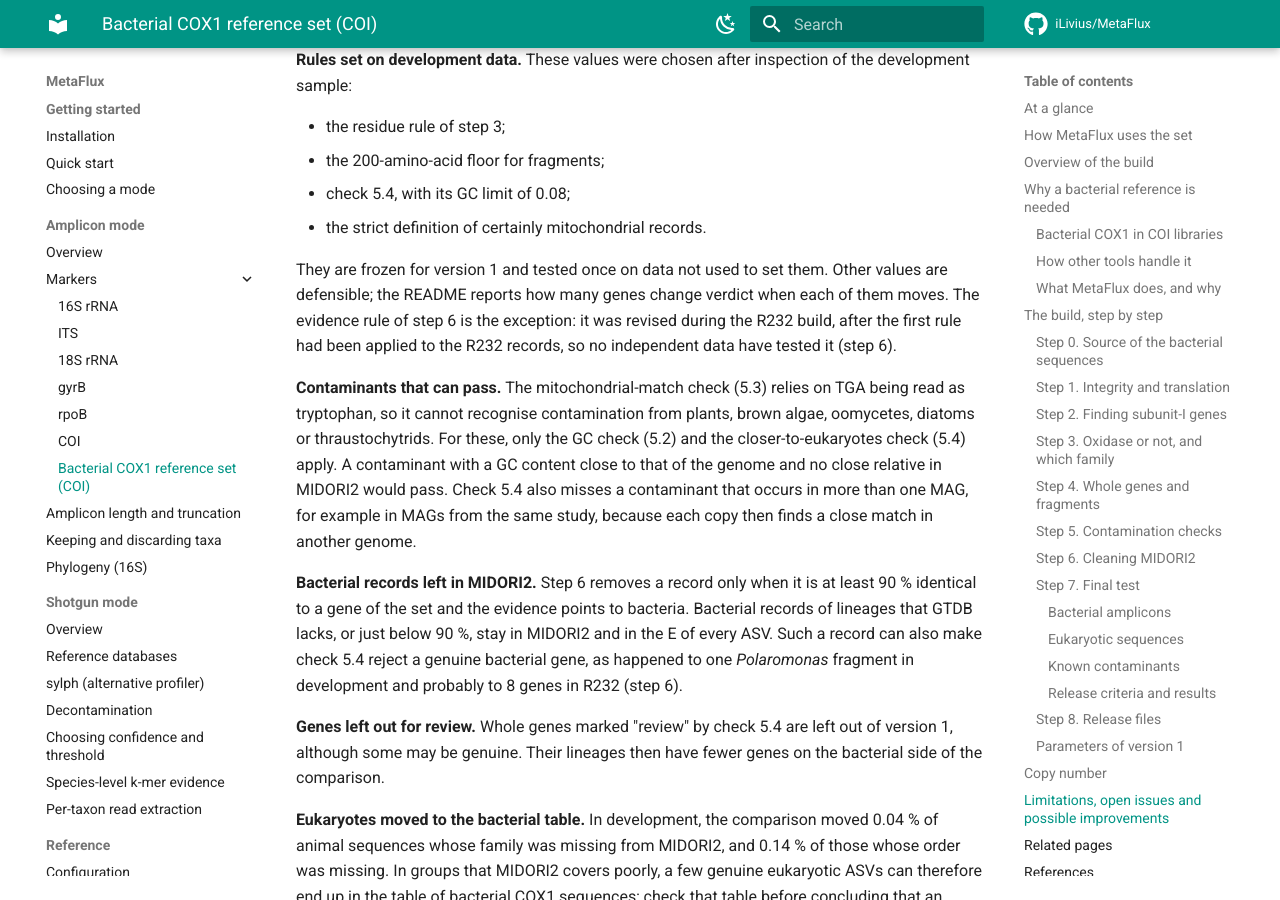
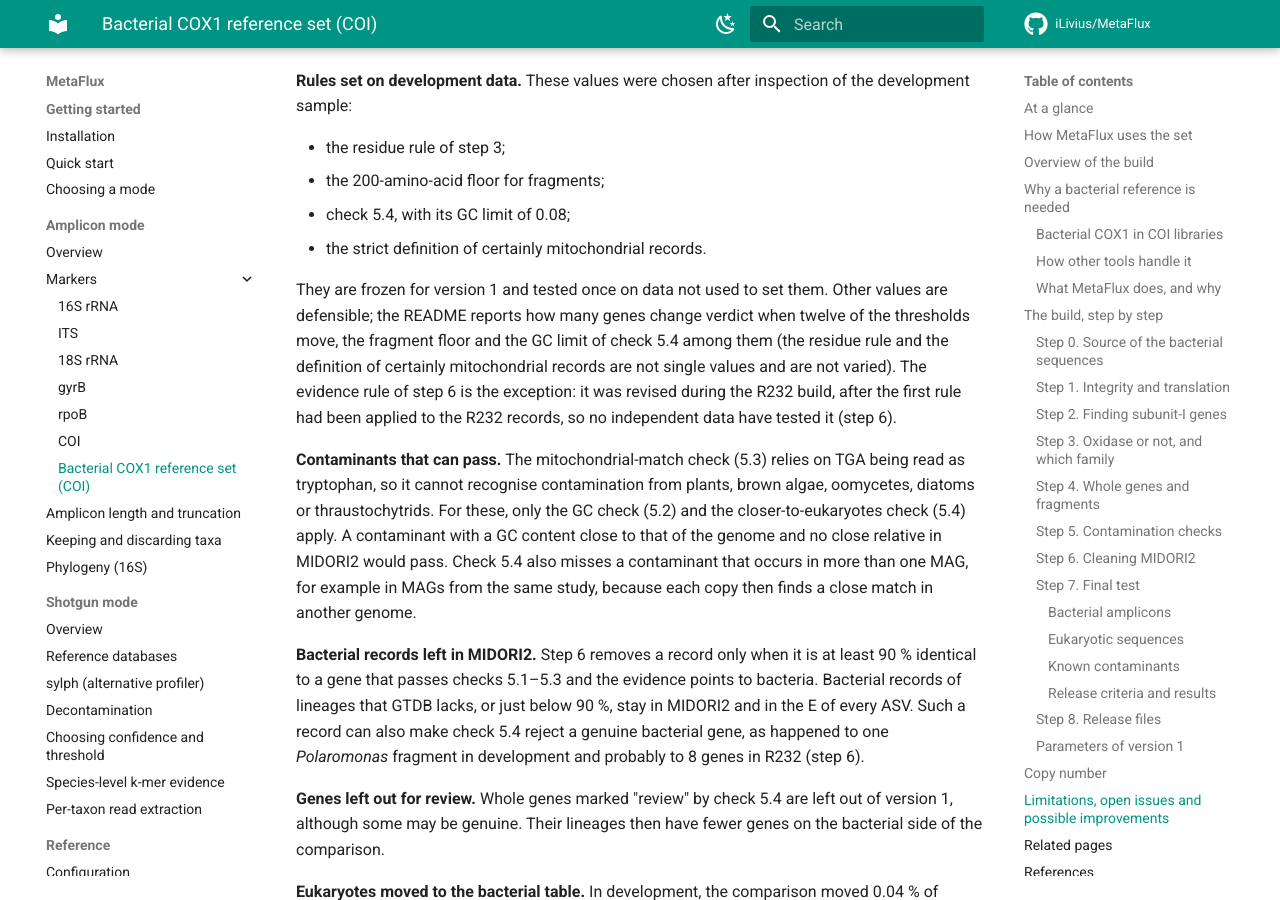
Before and after one commit to iLivius/MetaFlux, an MkDocs documentation site: the page built from docs/amplicon/markers/bacterial-cox1.md, in a window 1280 px wide and 900 px high, scrolled down 25659 px. Built offline with MkDocs 1.6.1 and Material for MkDocs 9.7.7, drawn with Linux system fonts in a browser that asks for light colours; comment, search, counter and statistics services are not loaded; some of the changed text lies outside the part shown.

Commit message:
COX1 wording: the genes step 6 searches with, twelve thresholds, the search depth
- The MIDORI2 records in the list of the bacterial COX1 set are at least 90 %
  identical to a gene that passes checks 5.1-5.3 of the build, not to "a (candidate)
  gene of the set": 17 of the 186 match only genes that check 5.4 then left out.
  Corrected on the bacterial COX1 page (three places), the COI page, the marker
  overview, the configuration reference and the comment of the COI marker pack.
- The README of the set reports the sensitivity of its counts for twelve of the
  thresholds, not for each of them; the residue rule and the definition of certainly
  mitochondrial records are not single values and are not varied.
- The off-target guard's search (--maxaccepts 256 --maxrejects 2048) is far deeper
  than VSEARCH's default of 1 accept and 32 rejects, not "eight times" it (COI page
  and the docstring of 80d_coi_screens.py).

No result changes. The docstring edit dates the script anew, so coi_screens and the
steps after it run again in a COI folder.

```diff
--- a/docs/amplicon/markers/bacterial-cox1.md
+++ b/docs/amplicon/markers/bacterial-cox1.md
@@ -779,11 +779,11 @@
   search keeps up to 3,000 hits per amplicon, and the hits to the genes left out are
   skipped.
 - **The same on the MIDORI2 side.** Step 6 removes from MIDORI2 the bacterial records filed
-  under eukaryote names, which it finds through the genes of the set. A removed record whose
-  closest gene belongs to the amplicon's own species (or genus) is put back for that
-  amplicon, as if that species were missing from GTDB. This is the cautious choice: through
-  the genes of other species, step 6 might still have removed the record. E is computed
-  against MIDORI2 with these records back.
+  under eukaryote names, which it finds through the genes that pass checks 5.1–5.3. A
+  removed record whose closest gene belongs to the amplicon's own species (or genus) is put
+  back for that amplicon, as if that species were missing from GTDB. This is the cautious
+  choice: through the genes of other species, step 6 might still have removed the record. E
+  is computed against MIDORI2 with these records back.
 - **Measured** is the share of amplicons with B > E: those that MetaFlux would recognise as
   bacterial.
 
@@ -855,8 +855,8 @@
 | `bacterial_cox1_gtdb-r232.v1.fasta.gz` | whole genes that pass all checks; DNA; SINTAX headers |
 | `bacterial_cox1_gtdb-r232.v1_fragments.fasta.gz` | fragments of at least 200 amino acids that pass all checks |
 | `bacterial_cox1_gtdb-r232.v1_metadata.tsv.gz` | every candidate gene: genome, lineage, coordinates, scores, residues, family, type, the outcome of every check, flags and verdict |
-| `midori2_gb273_bacterial_records.tsv` | MIDORI2 records matching a gene of the set, with the matching gene and the decision (removed or listed) |
-| `README.md` | inputs and their checksums, tool and model versions, thresholds, counts per step, results of the final test, sensitivity of the counts to each threshold |
+| `midori2_gb273_bacterial_records.tsv` | MIDORI2 records at least 90 % identical to a gene that passes checks 5.1–5.3, with the matching gene and the decision (removed or listed) |
+| `README.md` | inputs and their checksums, tool and model versions, thresholds, counts per step, results of the final test, sensitivity of the counts to twelve of the thresholds |
 | build scripts and environment file | to rebuild the release from the same inputs |
 | `SHA256SUMS` | checksums of all files |
 
@@ -947,7 +947,9 @@
 - the strict definition of certainly mitochondrial records.
 
 They are frozen for version 1 and tested once on data not used to set them. Other values are
-defensible; the README reports how many genes change verdict when each of them moves. The
+defensible; the README reports how many genes change verdict when twelve of the thresholds
+move, the fragment floor and the GC limit of check 5.4 among them (the residue rule and the
+definition of certainly mitochondrial records are not single values and are not varied). The
 evidence rule of step 6 is the exception: it was revised during the R232 build, after the first
 rule had been applied to the R232 records, so no independent data have tested it (step 6).
 
@@ -960,10 +962,11 @@
 genome.
 
 **Bacterial records left in MIDORI2.** Step 6 removes a record only when it is at least 90 %
-identical to a gene of the set and the evidence points to bacteria. Bacterial records of
-lineages that GTDB lacks, or just below 90 %, stay in MIDORI2 and in the E of every ASV. Such
-a record can also make check 5.4 reject a genuine bacterial gene, as happened to one
-*Polaromonas* fragment in development and probably to 8 genes in R232 (step 6).
+identical to a gene that passes checks 5.1–5.3 and the evidence points to bacteria.
+Bacterial records of lineages that GTDB lacks, or just below 90 %, stay in MIDORI2 and in the
+E of every ASV. Such a record can also make check 5.4 reject a genuine bacterial gene, as
+happened to one *Polaromonas* fragment in development and probably to 8 genes in R232
+(step 6).
 
 **Genes left out for review.** Whole genes marked "review" by check 5.4 are left out of
 version 1, although some may be genuine. Their lineages then have fewer genes on the bacterial
```
Also changed, not shown: docs/amplicon/markers/coi.md (+5 -5 lines), docs/amplicon/markers/index.md (+1 -1 lines), docs/reference/configuration.md (+1 -1 lines), 2 other files.
